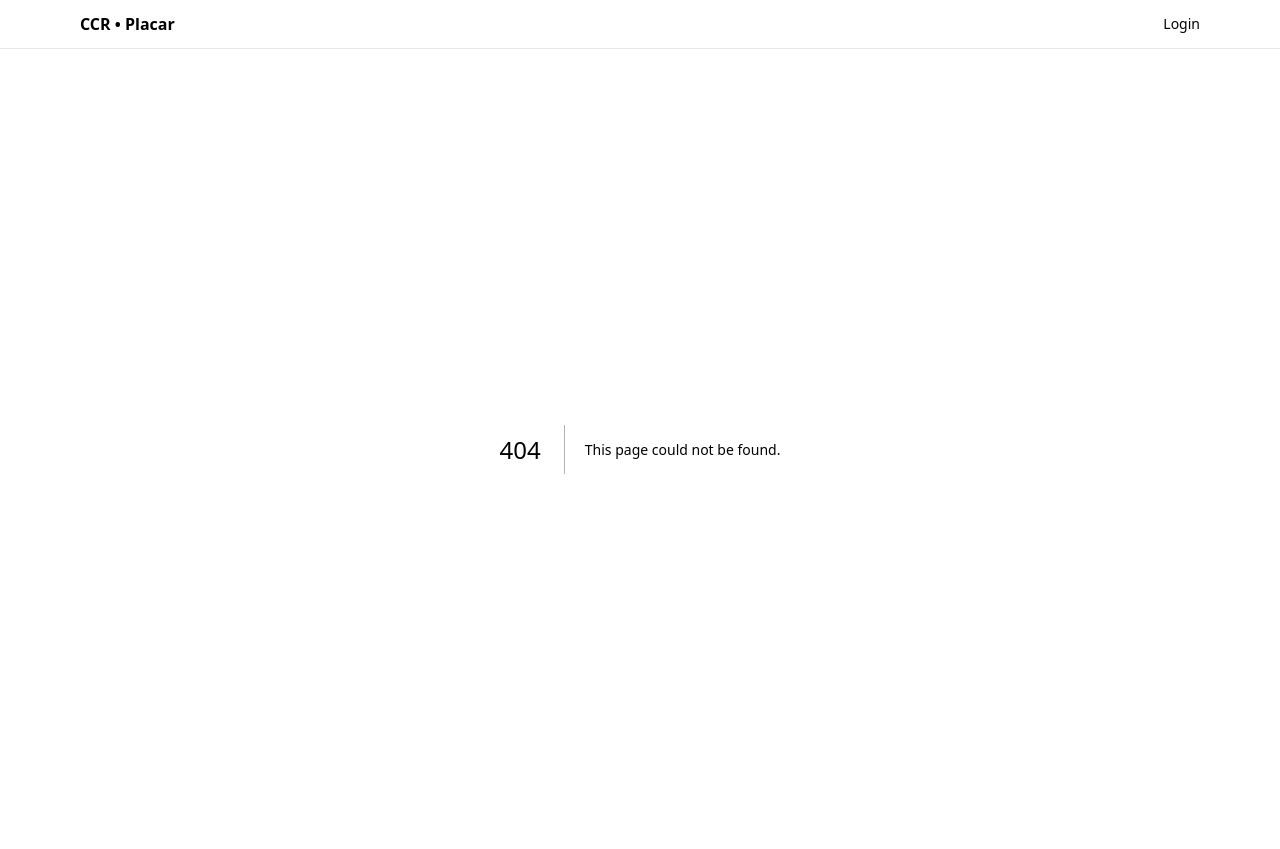
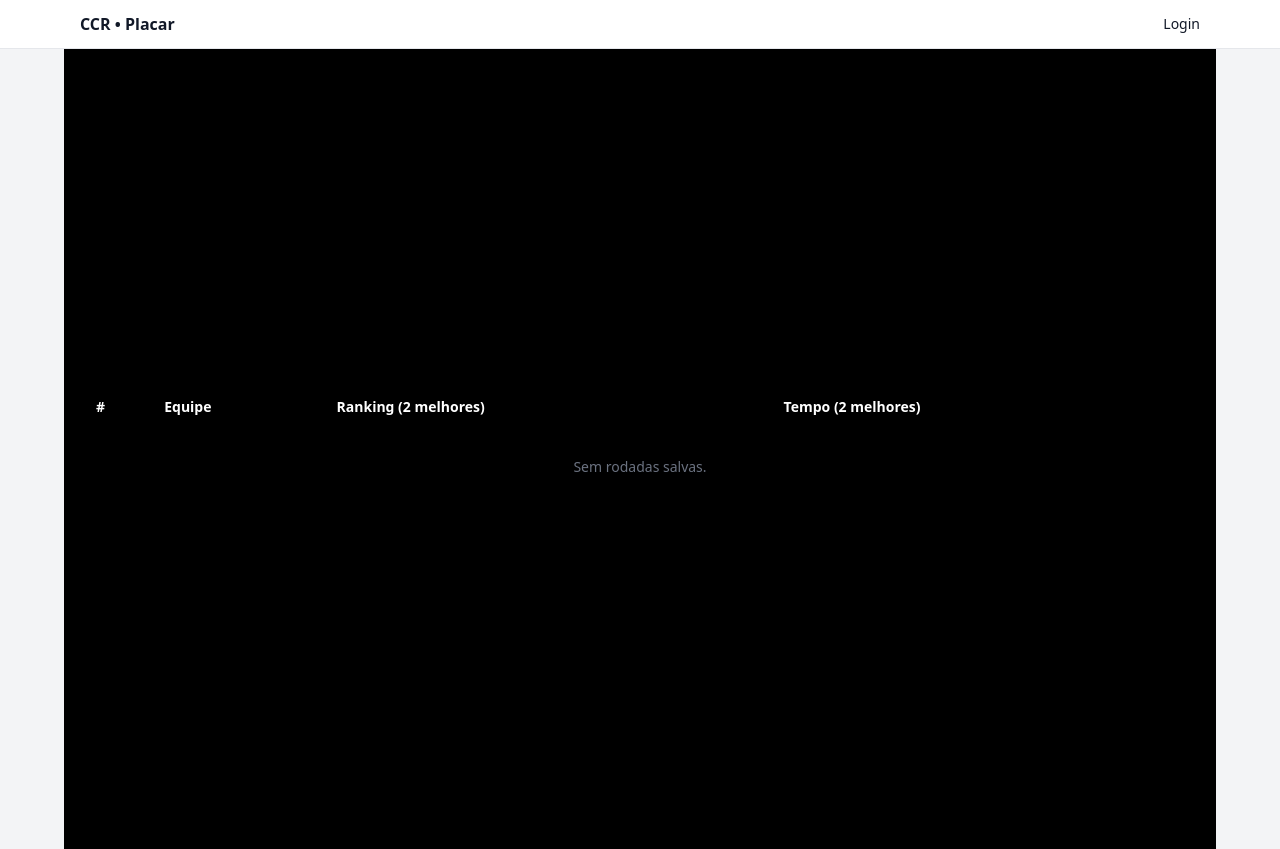
Before and after one commit to guilhermecardosocruz/ccr, a Next.js app: page /telao in a window 1280 px wide. Before the commit this address had no page. Built offline with nearby package versions, Linux system fonts and the light colour scheme.

Commit message:
feat(galeria, telao): cria páginas de galeria e telão com alternância entre placar e imagens

```diff
--- /dev/null
+++ b/app/galeria/page.tsx
@@ -0,0 +1,45 @@
+"use client";
+
+import { useState, useEffect } from "react";
+import { getSession } from "@/lib/session";
+
+export default function GaleriaPage() {
+  const sess = getSession();
+  const eventId = sess.eventId;
+
+  const [images, setImages] = useState<string[]>([]);
+
+  useEffect(() => {
+    // Carregar imagens para a galeria (aqui você pode carregar de um servidor ou banco de dados)
+    setImages([
+      "/images/image1.jpg", // Exemplo de imagens
+      "/images/image2.jpg",
+      "/images/image3.jpg",
+    ]);
+  }, [eventId]);
+
+  return (
+    <main className="container-page max-w-4xl mx-auto space-y-6">
+      <header className="flex items-center justify-between gap-4">
+        <div>
+          <h1 className="text-2xl md:text-3xl font-bold">Galeria do Evento</h1>
+          <p className="text-sm text-gray-500">Imagens do evento de robótica</p>
+        </div>
+      </header>
+
+      <section className="card p-3 md:p-5">
+        <div className="grid grid-cols-1 sm:grid-cols-2 lg:grid-cols-3 gap-4">
+          {images.length === 0 ? (
+            <p className="text-center text-gray-500">Nenhuma imagem disponível.</p>
+          ) : (
+            images.map((img, index) => (
+              <div key={index} className="overflow-hidden rounded-lg shadow-lg">
+                <img src={img} alt={`Imagem do evento ${index + 1}`} className="w-full h-auto" />
+              </div>
+            ))
+          )}
+        </div>
+      </section>
+    </main>
+  );
+}
--- /dev/null
+++ b/app/telao/page.tsx
@@ -0,0 +1,95 @@
+"use client";
+
+import { useEffect, useState, useMemo } from "react";
+import { getSession } from "@/lib/session";
+import { listRuns } from "@/lib/events";
+import { Run, compute } from "@/lib/ranking";
+
+const mmss = (t: number) => `${String(Math.floor(t / 60)).padStart(2, "0")}:${String(t % 60).padStart(2, "0")}`;
+
+export default function TelaoPage() {
+  const sess = getSession();
+  const eventId = sess.eventId;
+
+  const [runs, setRuns] = useState<Run[]>([]);
+  const [images, setImages] = useState<string[]>([]);
+  const [imageIndex, setImageIndex] = useState(0);
+  const [isTelãoActive, setIsTelãoActive] = useState(true); // Telão ativo
+  const [showImage, setShowImage] = useState(false);
+
+  useEffect(() => {
+    if (eventId) listRuns(eventId).then(setRuns);
+
+    // Carregar imagens para o telão
+    setImages([
+      "/images/image1.jpg",
+      "/images/image2.jpg",
+      "/images/image3.jpg",
+    ]);
+  }, [eventId]);
+
+  const byTeam = useMemo(() => {
+    const m = new Map<string, Run[]>();
+    for (const r of runs) {
+      if (!m.has(r.team)) m.set(r.team, []);
+      m.get(r.team)!.push(r);
+    }
+    for (const a of m.values()) a.sort((x, y) => x.at - y.at);
+    return m;
+  }, [runs]);
+
+  const rows = useMemo(() => compute(byTeam), [byTeam]);
+
+  // Alternar entre o placar e as imagens a cada 10 segundos
+  useEffect(() => {
+    const intervalId = setInterval(() => {
+      setImageIndex((prevIndex) => (prevIndex + 1) % images.length);
+      setShowImage(!showImage);
+    }, 10000);
+
+    return () => clearInterval(intervalId);
+  }, [showImage, images.length]);
+
+  return (
+    <main className="container-page w-full h-screen bg-black text-white flex items-center justify-center">
+      {isTelãoActive ? (
+        <div className="telão w-full h-full flex justify-center items-center">
+          {showImage ? (
+            <img src={images[imageIndex]} alt={`Imagem ${imageIndex + 1}`} className="w-full h-full object-cover" />
+          ) : (
+            <table className="min-w-full text-sm">
+              <thead>
+                <tr className="text-left">
+                  <th className="px-2 py-2">#</th>
+                  <th className="px-2 py-2">Equipe</th>
+                  <th className="px-2 py-2">Ranking (2 melhores)</th>
+                  <th className="px-2 py-2">Tempo (2 melhores)</th>
+                </tr>
+              </thead>
+              <tbody>
+                {rows.length === 0 ? (
+                  <tr>
+                    <td colSpan={4} className="px-2 py-8 text-center text-gray-500">
+                      Sem rodadas salvas.
+                    </td>
+                  </tr>
+                ) : (
+                  rows.map((r, i) => (
+                    <tr key={r.team} className={i % 2 ? "bg-white" : "bg-gray-50/60"}>
+                      <td className="px-2 py-2 font-semibold">{i + 1}</td>
+                      <td className="px-2 py-2">{r.team}</td>
+                      <td className="px-2 py-2 font-semibold">{r.rankingScore.toFixed(2)}</td>
+                      <td className="px-2 py-2">{mmss(r.tieTime)}</td>
+                    </tr>
+                  ))
+                )}
+              </tbody>
+            </table>
+          )}
+        </div>
+      ) : (
+        <div className="text-center text-xl font-bold">Telão desativado</div>
+      )}
+    </main>
+  );
+}
```
